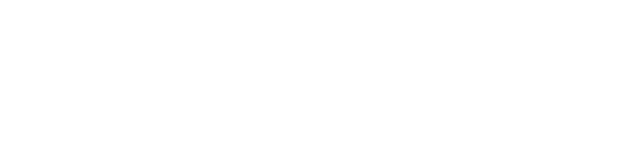
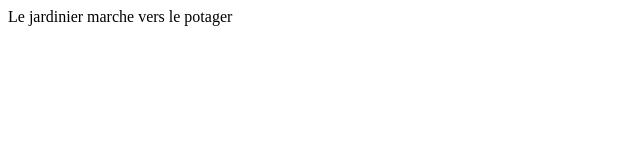
Before and after one commit to domilam/webworker, a plain HTML site: page index.html in a window 1280 px wide. Shown: the whole page, without its empty margins (0-640 px from the left). Drawn offline with Linux system fonts and the light colour scheme.

Commit message:
Update index.html

```diff
--- a/index.html
+++ b/index.html
@@ -4,6 +4,6 @@
 		<title>WebWorker</title>
 	</head>
 	<body>
-		<script scr="./main.js"></script>
+		<script src="./main.js"></script>
 	</body>
 </html>
```
